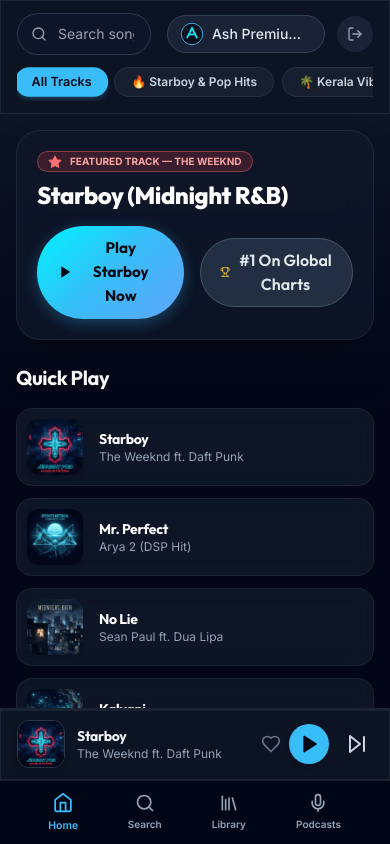
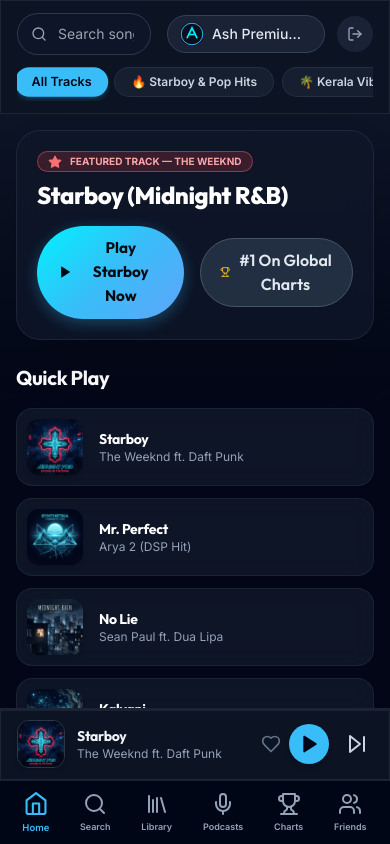
Before and after one commit to aryanpalla198/ASHIFY-MUSIC-PLAYER, a React (Vite) app: page / in a window 390 px wide. Built offline with nearby package versions, Linux system fonts and the light colour scheme; the HTML template or start-up script is replaced by a standard one.

Commit message:
Expand mobile navigation tabs to 6 side-by-side buttons and make song items list horizontal line-by-line on mobile

```diff
--- a/src/App.jsx
+++ b/src/App.jsx
@@ -13,7 +13,7 @@
 import { FullScreenPlayer } from './components/FullScreenPlayer';
 import { SettingsModal } from './components/SettingsModal';
 import { FriendActivityDrawer } from './components/FriendActivityDrawer';
-import { Home, Search, Library, Mic } from 'lucide-react';
+import { Home, Search, Library, Mic, Trophy, Users } from 'lucide-react';
 
 export function AppContent() {
   const [activeTab, setActiveTab] = useState('home');
@@ -52,16 +52,16 @@
       {/* Persistent Player Controls Bar */}
       <PlayerBar />
 
-      {/* Mobile Bottom Navigation */}
-      <div className="botnav-container bg-slate-950/95 border-t border-slate-800/80 flex items-center justify-around px-6 z-30">
+      {/* Mobile Bottom Navigation (6 Side-by-Side Tabs) */}
+      <div className="botnav-container bg-slate-950/95 border-t border-slate-800/80 flex items-center justify-around px-2 z-30">
         <button
           onClick={() => setActiveTab('home')}
           className={`flex flex-col items-center justify-center gap-1 transition-all ${
             activeTab === 'home' ? 'text-sky-400 font-bold scale-105' : 'text-slate-400 hover:text-slate-200'
           }`}
         >
-          <Home className="w-5 h-5" />
-          <span className="text-[10px] font-semibold">Home</span>
+          <Home className="w-4.5 h-4.5" />
+          <span className="text-[9px] font-semibold">Home</span>
         </button>
 
         <button
@@ -70,8 +70,8 @@
             activeTab === 'search' ? 'text-sky-400 font-bold scale-105' : 'text-slate-400 hover:text-slate-200'
           }`}
         >
-          <Search className="w-5 h-5" />
-          <span className="text-[10px] font-semibold">Search</span>
+          <Search className="w-4.5 h-4.5" />
+          <span className="text-[9px] font-semibold">Search</span>
         </button>
 
         <button
@@ -80,8 +80,8 @@
             activeTab === 'library' ? 'text-sky-400 font-bold scale-105' : 'text-slate-400 hover:text-slate-200'
           }`}
         >
-          <Library className="w-5 h-5" />
-          <span className="text-[10px] font-semibold">Library</span>
+          <Library className="w-4.5 h-4.5" />
+          <span className="text-[9px] font-semibold">Library</span>
         </button>
 
         <button
@@ -90,8 +90,28 @@
             activeTab === 'podcasts' ? 'text-sky-400 font-bold scale-105' : 'text-slate-400 hover:text-slate-200'
           }`}
         >
-          <Mic className="w-5 h-5" />
-          <span className="text-[10px] font-semibold">Podcasts</span>
+          <Mic className="w-4.5 h-4.5" />
+          <span className="text-[9px] font-semibold">Podcasts</span>
+        </button>
+
+        <button
+          onClick={() => setActiveTab('charts')}
+          className={`flex flex-col items-center justify-center gap-1 transition-all ${
+            activeTab === 'charts' ? 'text-sky-400 font-bold scale-105' : 'text-slate-400 hover:text-slate-200'
+          }`}
+        >
+          <Trophy className="w-4.5 h-4.5" />
+          <span className="text-[9px] font-semibold">Charts</span>
+        </button>
+
+        <button
+          onClick={() => setShowFriends(!showFriends)}
+          className={`flex flex-col items-center justify-center gap-1 transition-all ${
+            showFriends ? 'text-sky-400 font-bold scale-105' : 'text-slate-400 hover:text-slate-200'
+          }`}
+        >
+          <Users className="w-4.5 h-4.5" />
+          <span className="text-[9px] font-semibold">Friends</span>
         </button>
       </div>
 
--- a/src/components/MainView.jsx
+++ b/src/components/MainView.jsx
@@ -131,7 +131,7 @@
           </div>
 
           {filteredSongs.length > 0 ? (
-            <div className="grid grid-cols-2 sm:grid-cols-3 md:grid-cols-4 lg:grid-cols-5 gap-4">
+            <div className="flex flex-col md:grid md:grid-cols-3 lg:grid-cols-5 gap-3 md:gap-4">
               {filteredSongs.map(song => (
                 <SongCard key={song.id} song={song} />
               ))}
@@ -311,11 +311,21 @@
   const SongCard = ({ song }) => (
     <div
       onClick={() => playSong(song)}
-      className="glass-card p-3 rounded-2xl border border-slate-800/80 hover:border-sky-500/40 cursor-pointer group flex flex-col gap-2"
+      className="glass-card p-2.5 md:p-3 rounded-2xl border border-slate-800/80 hover:border-sky-500/40 cursor-pointer group flex flex-row md:flex-col items-center md:items-start gap-4 md:gap-2 transition-all"
     >
-      <img src={song.coverUrl} alt={song.title} className="w-full aspect-square rounded-xl object-cover" />
-      <h4 className="font-bold text-sm text-white truncate group-hover:text-sky-300">{song.title}</h4>
-      <p className="text-xs text-slate-400 truncate">{song.artist}</p>
+      <img
+        src={song.coverUrl}
+        alt={song.title}
+        className="w-12 h-12 md:w-full md:aspect-square rounded-xl object-cover shadow-md flex-shrink-0"
+      />
+      <div className="flex-1 md:w-full min-w-0">
+        <h4 className="font-bold text-sm text-white truncate group-hover:text-sky-300">{song.title}</h4>
+        <p className="text-xs text-slate-400 truncate mt-0.5">{song.artist}</p>
+      </div>
+      {/* Right side play indicator icon on mobile */}
+      <div className="md:hidden w-8 h-8 rounded-full bg-sky-400/10 text-sky-400 flex items-center justify-center flex-shrink-0">
+        <Play className="w-4 h-4 fill-sky-400 ml-0.5" />
+      </div>
     </div>
   );
 
```
